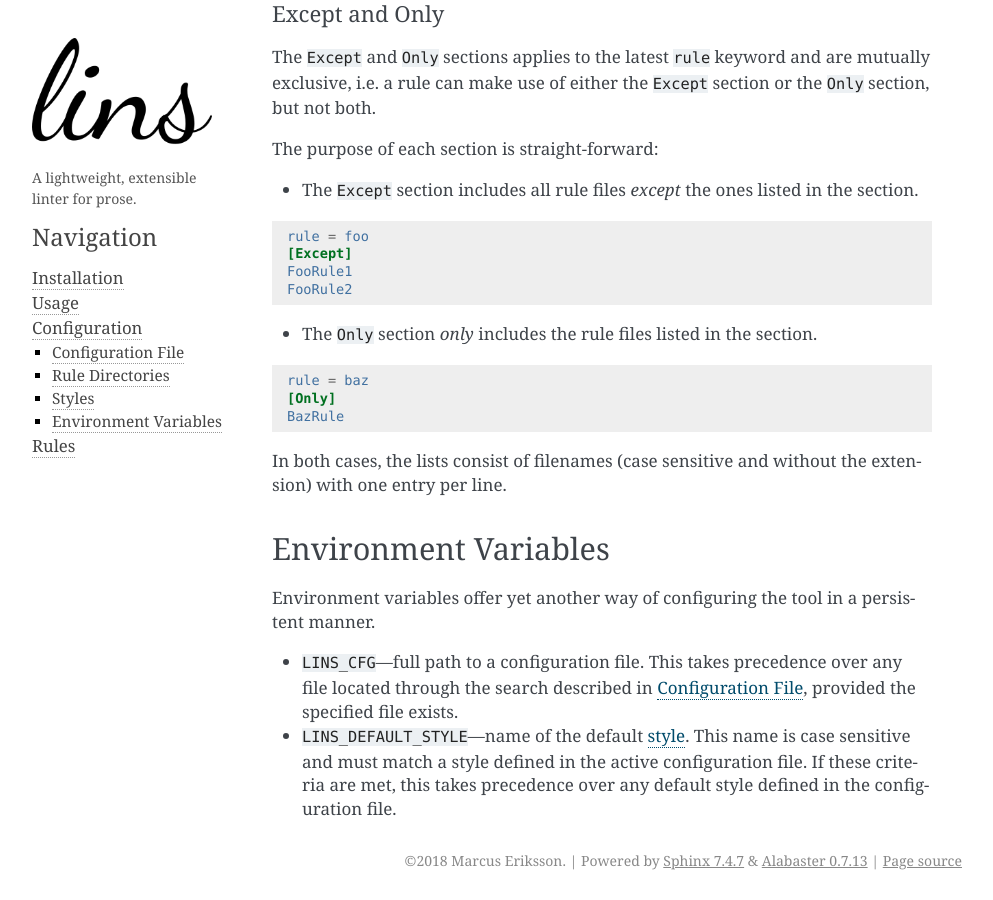
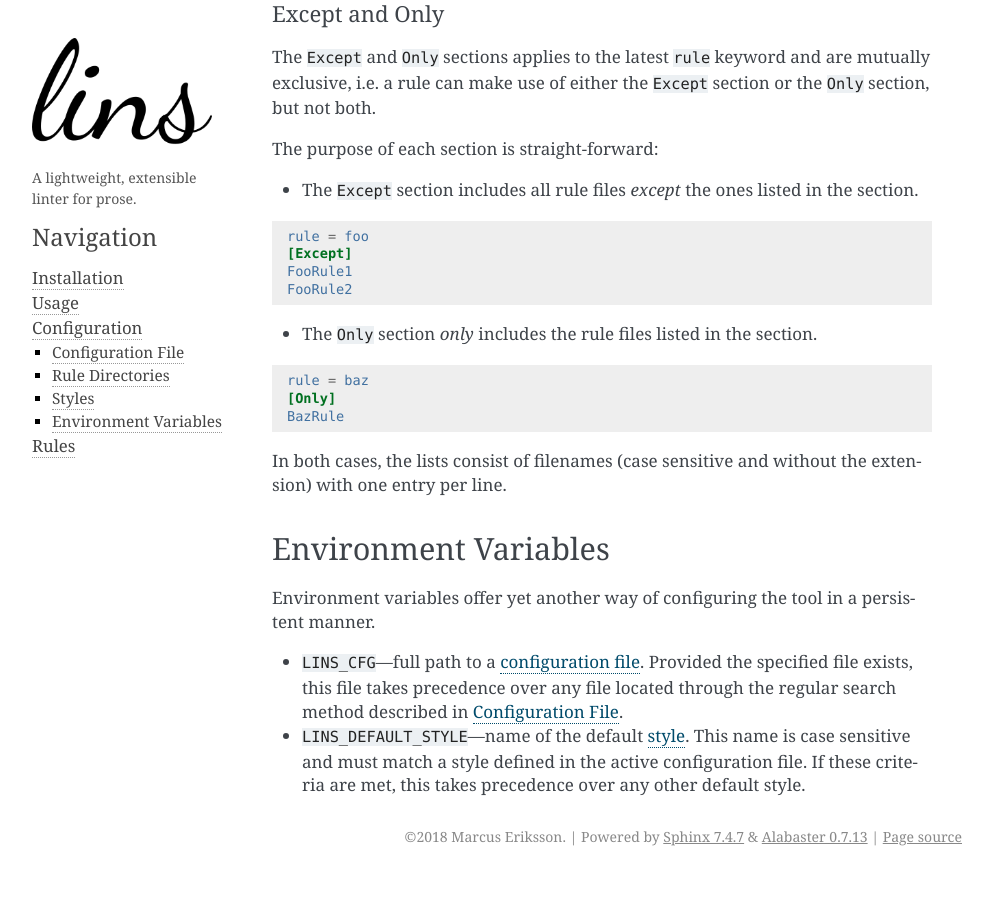
Before and after one commit to sthenic/lins, a Sphinx documentation site: the page built from doc/_source/configuration.rst, in a window 1280 px wide and 900 px high, scrolled down 2626 px. Shown: the whole window, without its empty margins (148-1141 px from the left). Built offline with Sphinx 7.4.7, drawn with Linux system fonts in a browser that asks for light colours; after the commit the page ends 3502 px from its top, so only the background shows below that.

Commit message:
[docs] Improve section on environment variables.

```diff
--- a/doc/_source/configuration.rst
+++ b/doc/_source/configuration.rst
@@ -150,11 +150,11 @@ Environment Variables
 Environment variables offer yet another way of configuring the tool in a
 persistent manner.
 
-* ``LINS_CFG``---full path to a configuration file. This takes precedence over
-  any file located through the search described in :ref:`cfg_file`, provided
-  the specified file exists.
+* ``LINS_CFG``---full path to a :ref:`configuration file <cfg_file>`. Provided
+  the specified file exists, this file takes precedence over any file located
+  through the regular search method described in :ref:`cfg_file`.
 
 * ``LINS_DEFAULT_STYLE``---name of the default :ref:`style <cfg_styles>`. This
   name is case sensitive and must match a style defined in the active
   configuration file. If these criteria are met, this takes precedence over any
-  default style defined in the configuration file.
+  other default style.
```
